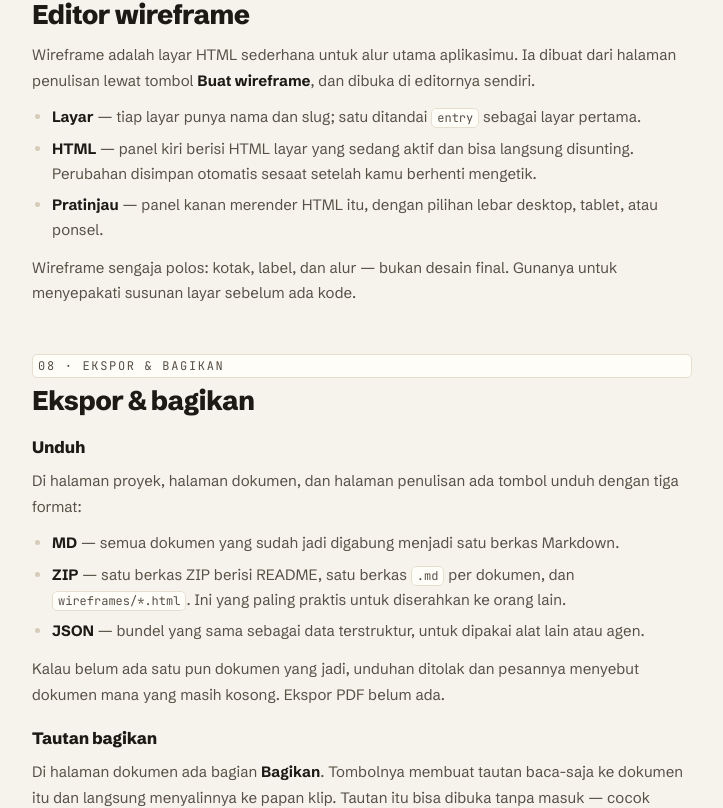
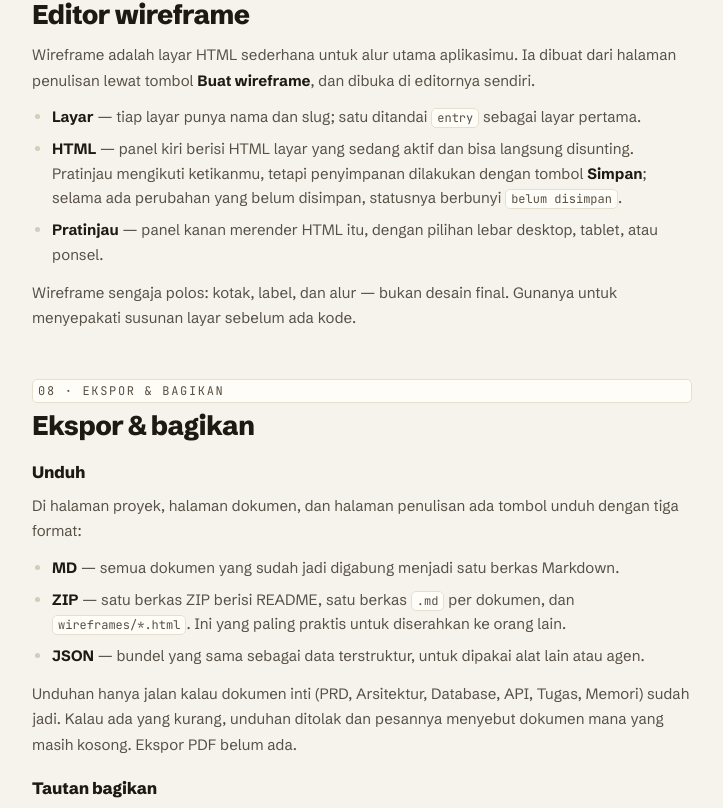
Before and after one commit to HadadKarsa/rancang-ai-studio, a Next.js app: page /docs in a window 1280 px wide. Shown: the part 3819-4627 px from the top of the page, without its empty margins (516-1239 px from the left). Built offline with nearby package versions, Linux system fonts and the light colour scheme.

Commit message:
docs(manual): the wireframe editor saves with a button, not automatically; export needs the core documents

```diff
--- a/src/app/docs/page.tsx
+++ b/src/app/docs/page.tsx
@@ -357,8 +357,10 @@ export default function DocsPage() {
               </li>
               <li>
                 <b>HTML</b> — panel kiri berisi HTML layar yang sedang aktif dan
-                bisa langsung disunting. Perubahan disimpan otomatis sesaat
-                setelah kamu berhenti mengetik.
+                bisa langsung disunting. Pratinjau mengikuti ketikanmu, tetapi
+                penyimpanan dilakukan dengan tombol <b>Simpan</b>; selama ada
+                perubahan yang belum disimpan, statusnya berbunyi{' '}
+                <span className="mono">belum disimpan</span>.
               </li>
               <li>
                 <b>Pratinjau</b> — panel kanan merender HTML itu, dengan pilihan
@@ -396,9 +398,10 @@ export default function DocsPage() {
               </li>
             </ul>
             <p>
-              Kalau belum ada satu pun dokumen yang jadi, unduhan ditolak dan
-              pesannya menyebut dokumen mana yang masih kosong. Ekspor PDF belum
-              ada.
+              Unduhan hanya jalan kalau dokumen inti (PRD, Arsitektur,
+              Database, API, Tugas, Memori) sudah jadi. Kalau ada yang kurang,
+              unduhan ditolak dan pesannya menyebut dokumen mana yang masih
+              kosong. Ekspor PDF belum ada.
             </p>
 
             <h3>Tautan bagikan</h3>
```
